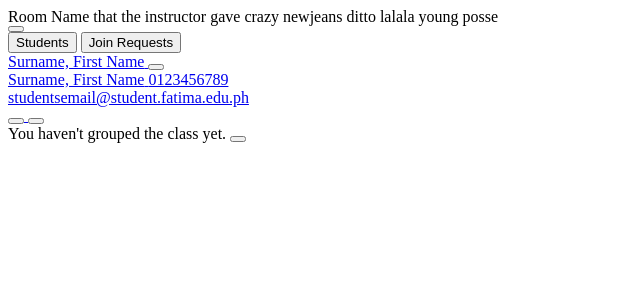
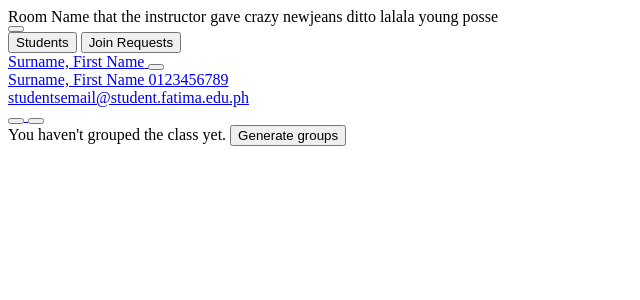
Before and after one commit to jrogeet/Zealia, a PHP site: template app/views/rooms/show.view.php in a window 1280 px wide. Shown: the top 300 px of the page, without its empty margins (0-640 px from the left). Run offline with PHP 8.4, Linux system fonts and the light colour scheme; the template is opened without the code that fills it, so the values that code supplies are empty.

Commit message:
roomnono

```diff
--- a/app/views/rooms/show.view.php
+++ b/app/views/rooms/show.view.php
@@ -54,10 +54,10 @@
            </div>
 
            <!-- Groups Area -->
-           <div class="h-[37.5rem] w-[67.5rem] border border-black1 rounded-xl">
-                <div class="flex flex-col">
-                    <span class="text-4xl">You haven't grouped the class yet.</span>
-                    <button></button>
+           <div class="h-[37.5rem] w-[67.5rem] border border-black1 rounded-xl flex justify-center items-center">
+                <div class="flex flex-col items-center">
+                    <span class="font-synebold text-4xl">You haven't grouped the class yet.</span>
+                    <button class="bg-orange1 h-[3.13rem] w-[12.5rem] font-synebold text-xl border border-black1 rounded-lg mt-4">Generate groups</button>
                 </div>
             </div>
         </div>
```
Also changed, not shown: public/assets/css/output.css.
